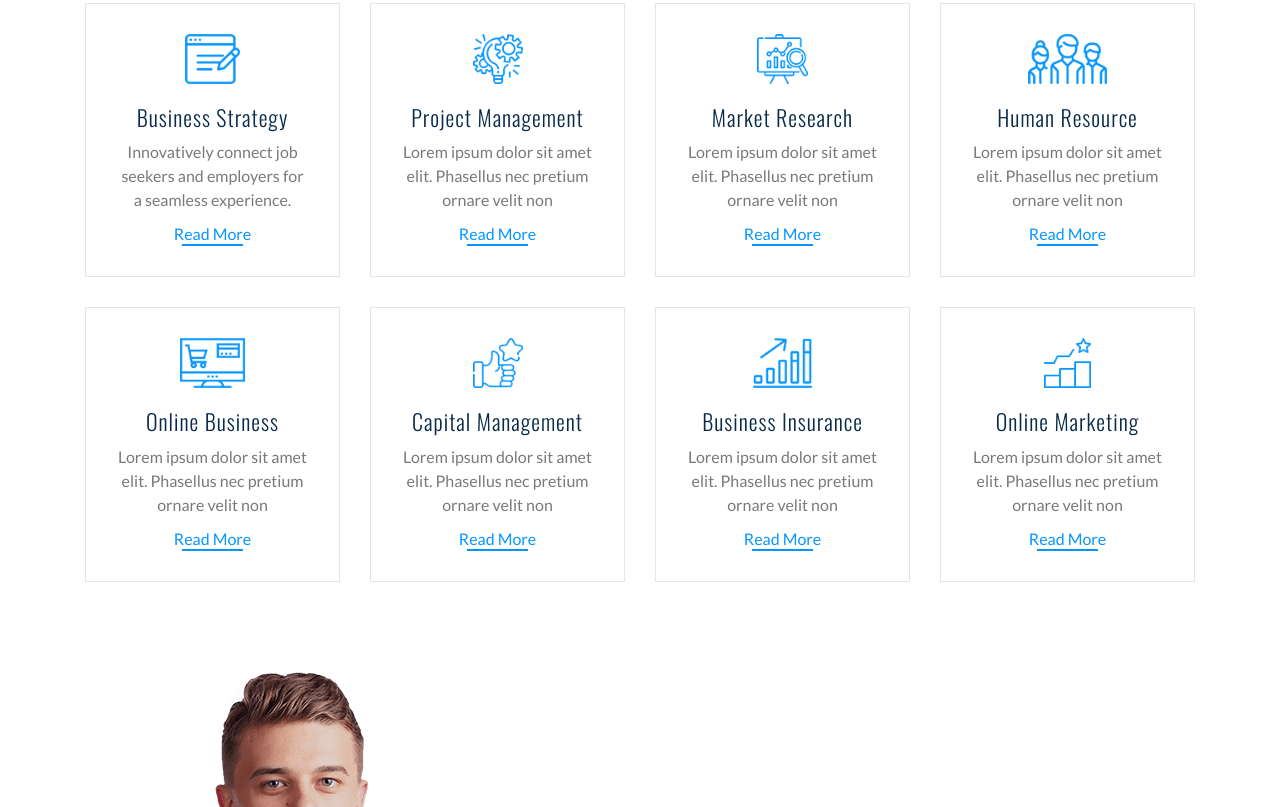
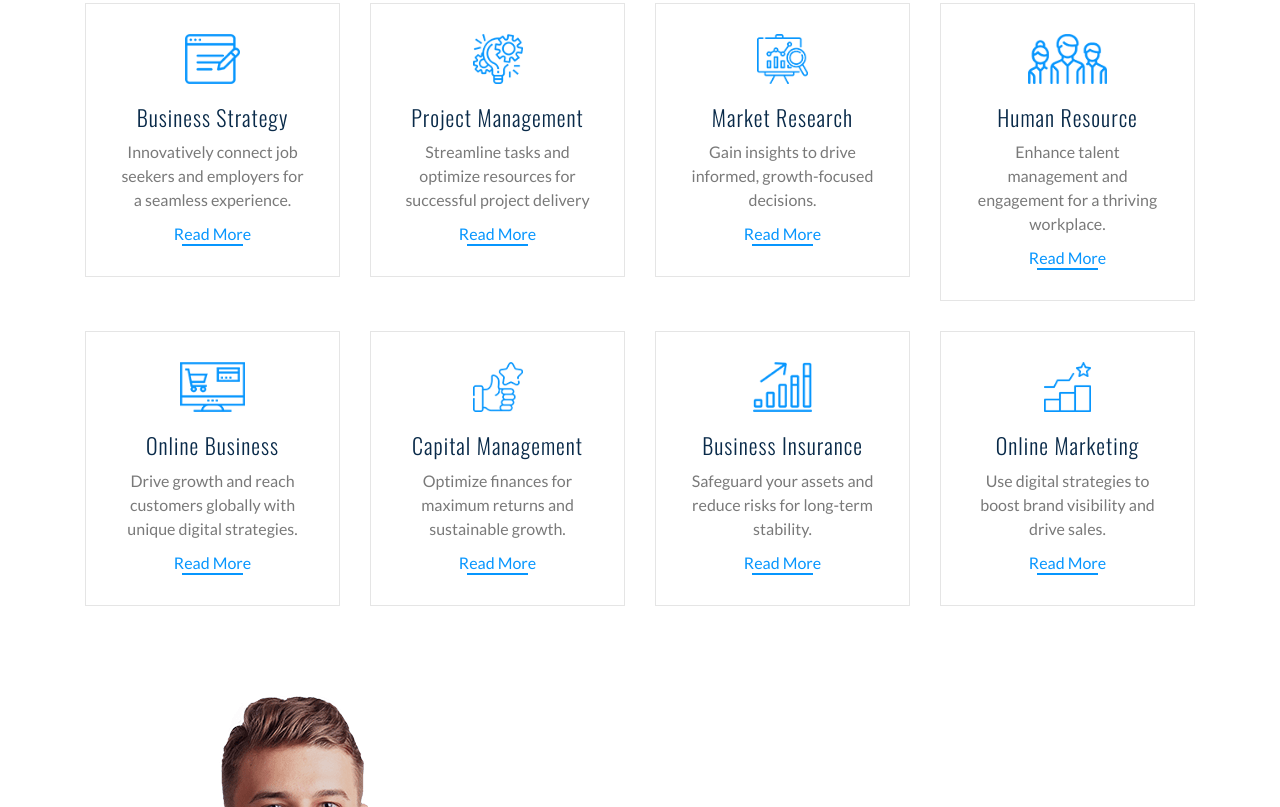
Before and after one commit to dhruvi013/CareerHive, a plain HTML site: page index.html in a window 1280 px wide. Shown: the part 1953-2760 px from the top of the page. Drawn offline with nearby package versions, Linux system fonts and the light colour scheme.

Commit message:
almost done

```diff
--- a/index.html
+++ b/index.html
@@ -251,7 +251,7 @@
                             <img src="img/icon-2.png" alt="Icon">
                             <h3>Project Management</h3>
                             <p>
-                                Lorem ipsum dolor sit amet elit. Phasellus nec pretium ornare velit non
+                                Streamline tasks and optimize resources for successful project delivery
                             </p>
                             <a href="">Read More</a>
                         </div>
@@ -261,7 +261,7 @@
                             <img src="img/icon-3.png" alt="Icon">
                             <h3>Market Research</h3>
                             <p>
-                                Lorem ipsum dolor sit amet elit. Phasellus nec pretium ornare velit non
+                                Gain insights to drive informed, growth-focused decisions.
                             </p>
                             <a href="">Read More</a>
                         </div>
@@ -271,7 +271,7 @@
                             <img src="img/icon-4.png" alt="Icon">
                             <h3>Human Resource</h3>
                             <p>
-                                Lorem ipsum dolor sit amet elit. Phasellus nec pretium ornare velit non
+                                Enhance talent management and engagement for a thriving workplace.
                             </p>
                             <a href="">Read More</a>
                         </div>
@@ -281,7 +281,7 @@
                             <img src="img/icon-5.png" alt="Icon">
                             <h3>Online Business</h3>
                             <p>
-                                Lorem ipsum dolor sit amet elit. Phasellus nec pretium ornare velit non
+                                Drive growth and reach customers globally with unique digital strategies.
                             </p>
                             <a href="">Read More</a>
                         </div>
@@ -291,7 +291,7 @@
                             <img src="img/icon-6.png" alt="Icon">
                             <h3>Capital Management</h3>
                             <p>
-                                Lorem ipsum dolor sit amet elit. Phasellus nec pretium ornare velit non
+                                Optimize finances for maximum returns and sustainable growth.
                             </p>
                             <a href="">Read More</a>
                         </div>
@@ -301,7 +301,7 @@
                             <img src="img/icon-7.png" alt="Icon">
                             <h3>Business Insurance</h3>
                             <p>
-                                Lorem ipsum dolor sit amet elit. Phasellus nec pretium ornare velit non
+                                Safeguard your assets and reduce risks for long-term stability.
                             </p>
                             <a href="">Read More</a>
                         </div>
@@ -311,7 +311,7 @@
                             <img src="img/icon-8.png" alt="Icon">
                             <h3>Online Marketing</h3>
                             <p>
-                                Lorem ipsum dolor sit amet elit. Phasellus nec pretium ornare velit non
+                                Use digital strategies to boost brand visibility and drive sales.
                             </p>
                             <a href="">Read More</a>
                         </div>
@@ -337,7 +337,7 @@
                             <h2>Why Choose Us?</h2>
                         </div>
                         <p>
-                            Lorem ipsum dolor sit amet, consectetur adipiscing elit. Phasellus nec pretium mi. Curabitur facilisis ornare velit non vulputate. Aliquam metus tortor, auctor id gravida condimentum, viverra quis sem. Curabitur non nisl nec nisi scelerisque maximus
+                            Our job portal connects you with tailored job opportunities and top employers, backed by industry expertise and innovative features. Enjoy a seamless experience with personalized support every step of the way!
                         </p>
                         <div class="row counters">
                             <div class="col-6">
@@ -381,7 +381,7 @@
             <div class="container">
                 <div class="section-header">
                     <p>Testimonial Carousel</p>
-                    <h2>100% Positive Customer Reviews</h2>
+                    <h2>100% Positive User Reviews</h2>
                 </div>
                 <div class="owl-carousel testimonials-carousel">
                     <div class="testimonial-item">
@@ -578,7 +578,7 @@
             <div class="container">
                 <div class="section-header">
                     <p>Consulting Blog</p>
-                    <h2>Latest From Our Consulting Blog</h2>
+                    <h2>Latest From Our CareerHive Blog</h2>
                 </div>
                 <div class="owl-carousel blog-carousel">
                     <div class="blog-item">
```
Also changed, not shown: img/dhruvi.jpg (added), img/indhi1.jpg (added), img/nidhi.jpg (added), img/vidya.jpg (added).
